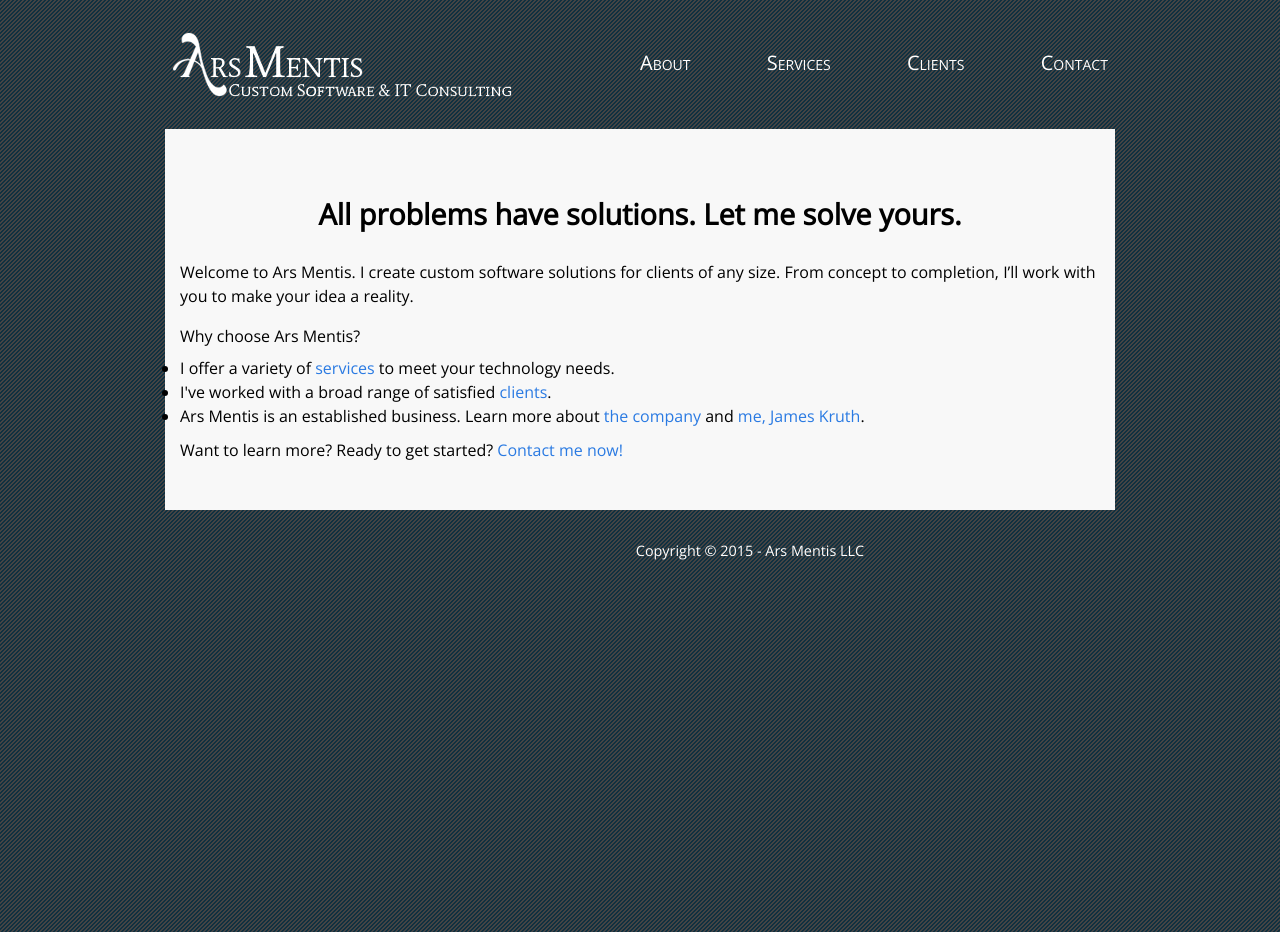
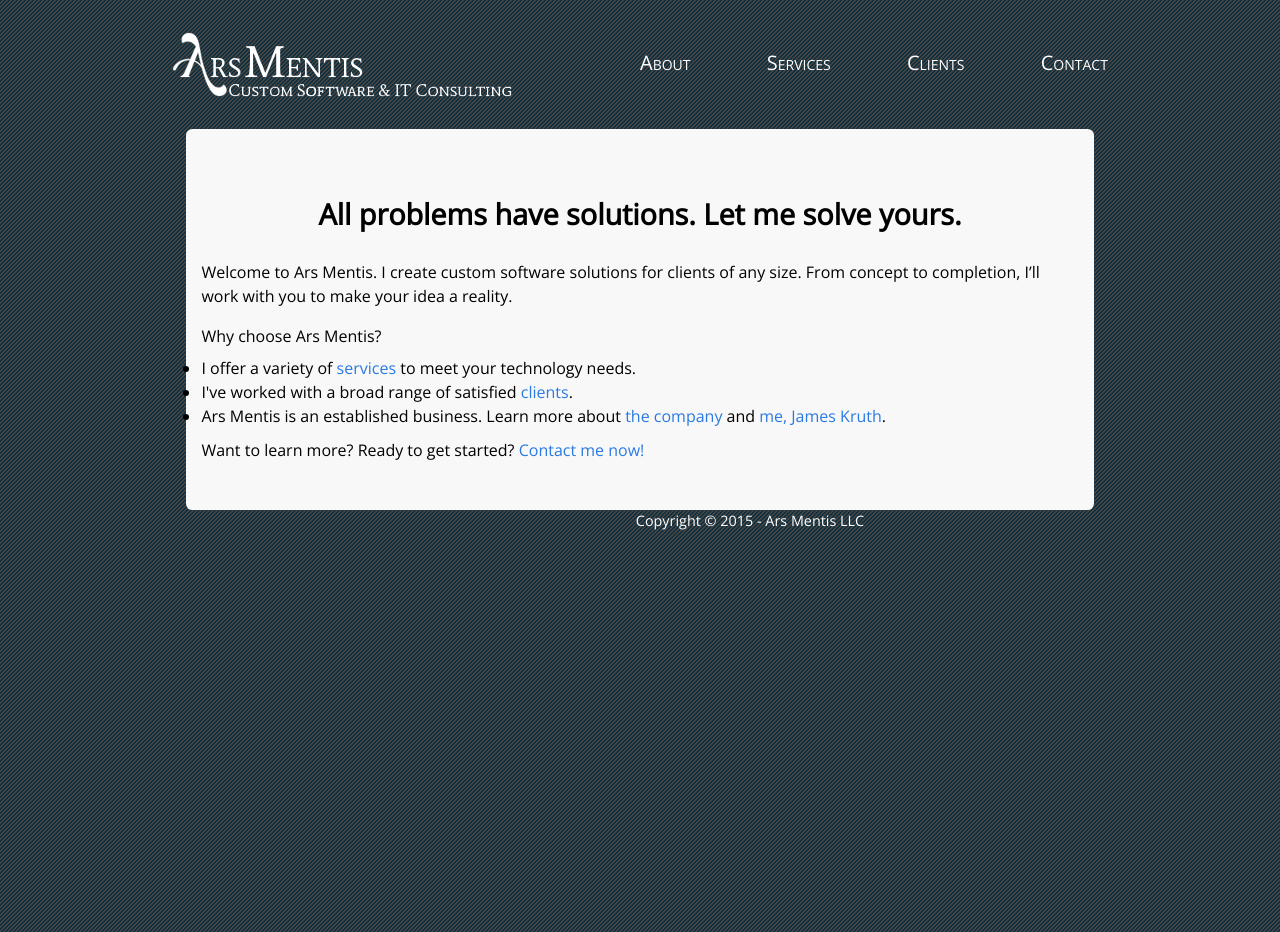
Before and after one commit to arsmentis/arsmentis-jekyll, a Jekyll site: the page built from index.html, in a window 1280 px wide. Built offline with Jekyll 4.4.1, drawn with Linux system fonts in a browser that asks for light colours; nearby versions of some CDN libraries.

Commit message:
Working on #1: logo & jumbotron responsiveness...
Made logo responsive; Made jumbotron full-width & square corners at sm res, round corners at lrg res

```diff
--- a/css/main.css
+++ b/css/main.css
@@ -67,6 +67,16 @@
   font-size: 20px;
 }
 
+/* Jumbotron */
+
+.jumbo-768-style {
+  width: 95.5%;
+  margin: 0 auto;
+  border-radius: 0.4em 0.4em 0.4em 0.4em;
+  -moz-border-radius: 0.4em 0.4em 0.4em 0.4em;
+  -webkit-border-radius: 0.4em 0.4em 0.4em 0.4em;
+}
+
 /* Site content */
 
 article .home-title {
@@ -92,11 +102,17 @@
   padding: 0;
 }
 
-@media (min-width: @screen-sm-max) {
+@media (max-width: 768px) {
+  /* Header */
+  header img {
+    max-width: 99%;
+  }
+
   /* Jumbotron */
-
   .jumbo-768-style {
-    width: 96.5%;
-    margin: 0 auto;
+    width: 100%;
+    border-radius: 0;
+    -moz-border-radius: 0;
+    -webkit-border-radius: 0;
   }
 }
```
